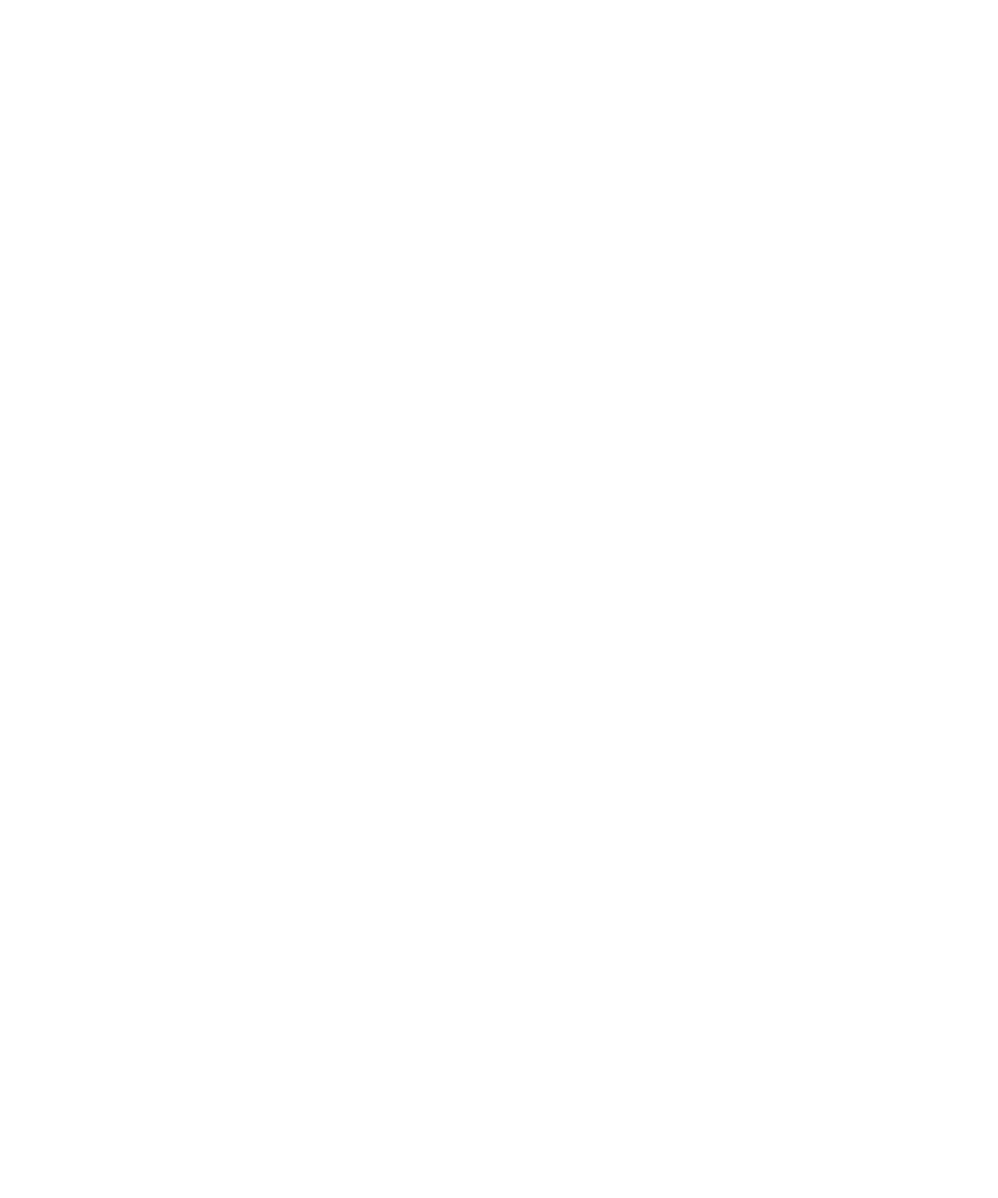
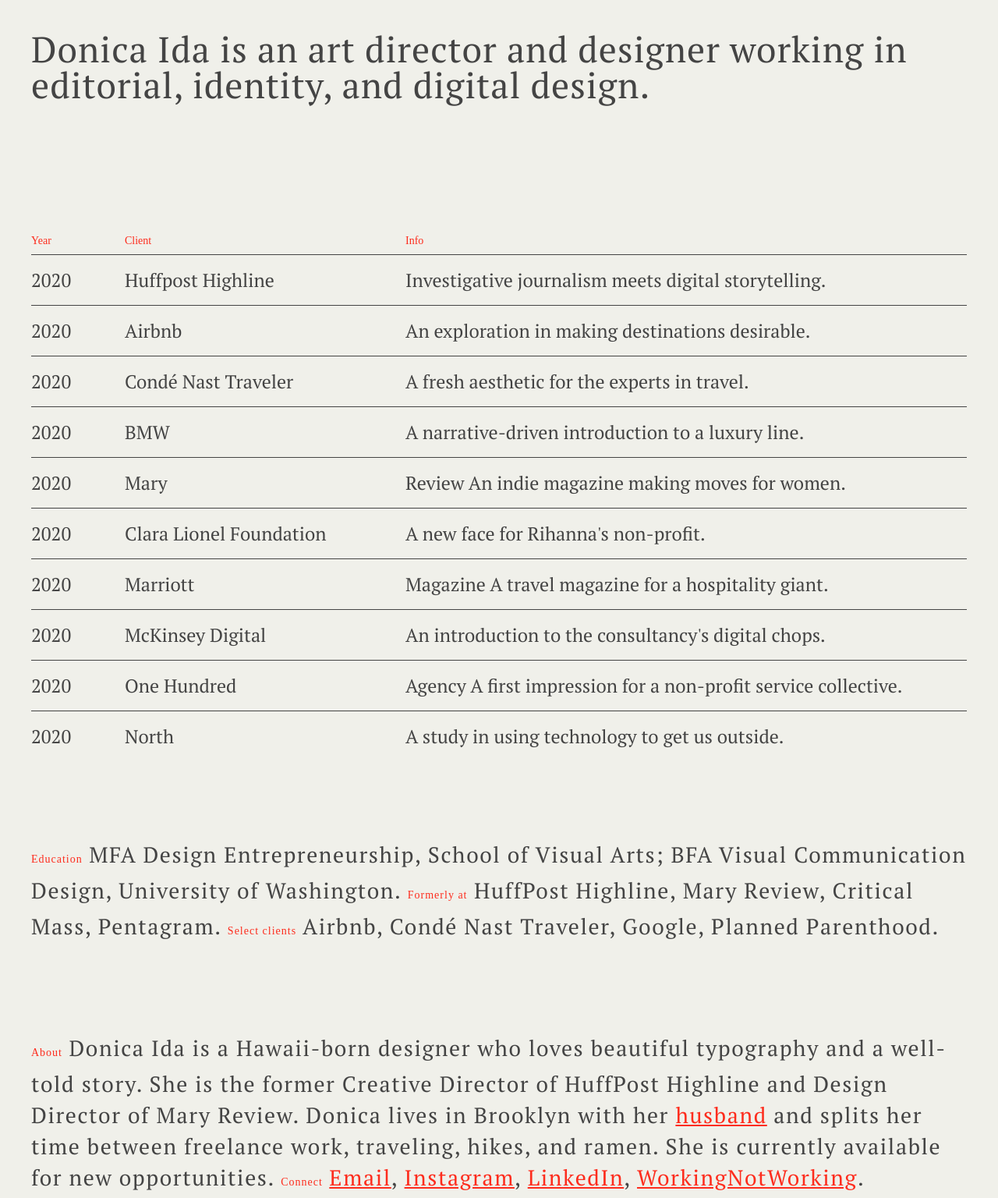
Before and after one commit to nowlejeong/cssMaster12, a website: page dist/index.html in a window 1280 px wide. Shown: the whole page at 78% size. Before the commit the page ends 800 px from the top, so only its background shows below. Drawn offline with Linux system fonts and the light colour scheme.

Commit message:
last commit

```diff
--- /dev/null
+++ b/src/scss/_elements.scss
@@ -0,0 +1,13 @@
+@import "_variables";
+
+%tinyText {
+  color: $red;
+  font-family: "Nunito";
+  font-size: 14px;
+  font-weight: 500;
+}
+
+%grid {
+  display: grid;
+  grid-template-columns: 1fr 3fr 6fr;
+}
--- a/src/scss/_variables.scss
+++ b/src/scss/_variables.scss
@@ -1 +1,2 @@
-$orange: #ff6529;
+$red: #fd2c1d;
+$black: #444444;
--- a/src/scss/styles.scss
+++ b/src/scss/styles.scss
@@ -1,5 +1,5 @@
+@import "_elements";
 @import "_variables";
-@import "_mixins";
 @import "_reset";
 @import url("https://fonts.googleapis.com/css2?family=PT+Serif:ital,wght@0,400;0,700;1,400;1,700&display=swap");
 
@@ -12,4 +12,59 @@
     Oxygen, Ubuntu, Cantarell, "Open Sans", "Helvetica Neue", sans-serif;
   width: 100%;
   height: 100vh;
+  background-color: #f0f0ea;
+  padding: 40px;
+  color: $black;
 }
+header {
+  font-size: 46px;
+  letter-spacing: 1px;
+  margin-bottom: 170px;
+}
+
+.works {
+  margin-bottom: 100px;
+  .works__header {
+    @extend %grid;
+    padding-bottom: 10px;
+    span {
+      @extend %tinyText;
+    }
+  }
+  .works__list {
+    .works__work {
+      cursor: pointer;
+      font-size: 24px;
+      @extend %grid;
+      padding: 20px 0;
+      border-top: 1px solid $black;
+      &:hover {
+        font-style: italic;
+      }
+    }
+  }
+}
+
+.cv,
+.about {
+  font-size: 28px;
+  letter-spacing: 1.6px;
+  line-height: 40px;
+  span {
+    @extend %tinyText;
+    letter-spacing: 1px;
+  }
+  a {
+    color: $red;
+    &:hover {
+      font-style: italic;
+    }
+  }
+}
+
+.cv {
+  margin-bottom: 110px;
+}
+.about {
+  margin-bottom: 70px;
+}
```
Also changed, not shown: dist/css/styles.css, dist/index.html.
